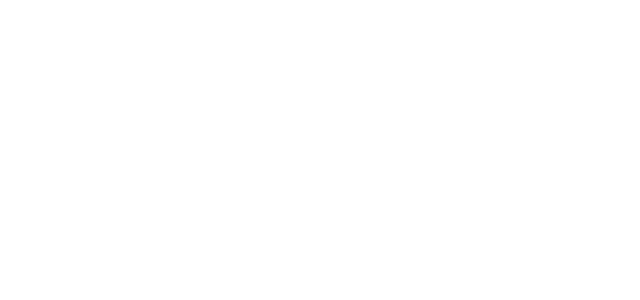
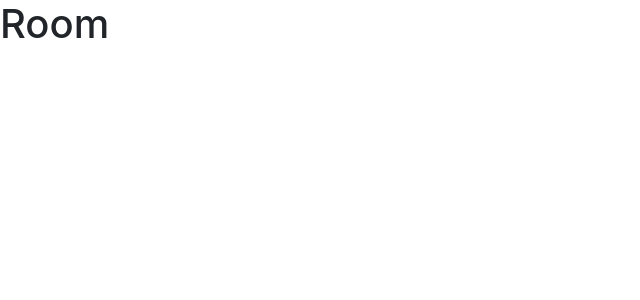
Before and after one commit to anirudhsalaria/VideoCall, a React (Create React App) app: page /room/1 in a window 1280 px wide. Before the commit this address had no page. Shown: the top 300 px of the page, without its empty margins (0-640 px from the left). Built offline with nearby package versions, Linux system fonts and the light colour scheme.

Commit message:
RoomPage added

```diff
--- a/src/App.js
+++ b/src/App.js
@@ -1,11 +1,13 @@
 import './App.css';
 import {Routes, Route} from 'react-router-dom';
 import HomePage from './pages/Home';
+import RoomPage from './pages/Room';
 
 function App() {
   return (
     <Routes>
       <Route path='/' element={<HomePage/>}/>
+      <Route path='/room/:roomId' element={<RoomPage/>}/>
     </Routes>
   );
 }
--- /dev/null
+++ b/src/pages/Room/index.jsx
@@ -0,0 +1,11 @@
+import React from 'react'
+
+export default function RoomPage() {
+    return (
+        <div>
+            <>
+                <h1>Room</h1>
+            </>
+        </div>
+    )
+}
```
